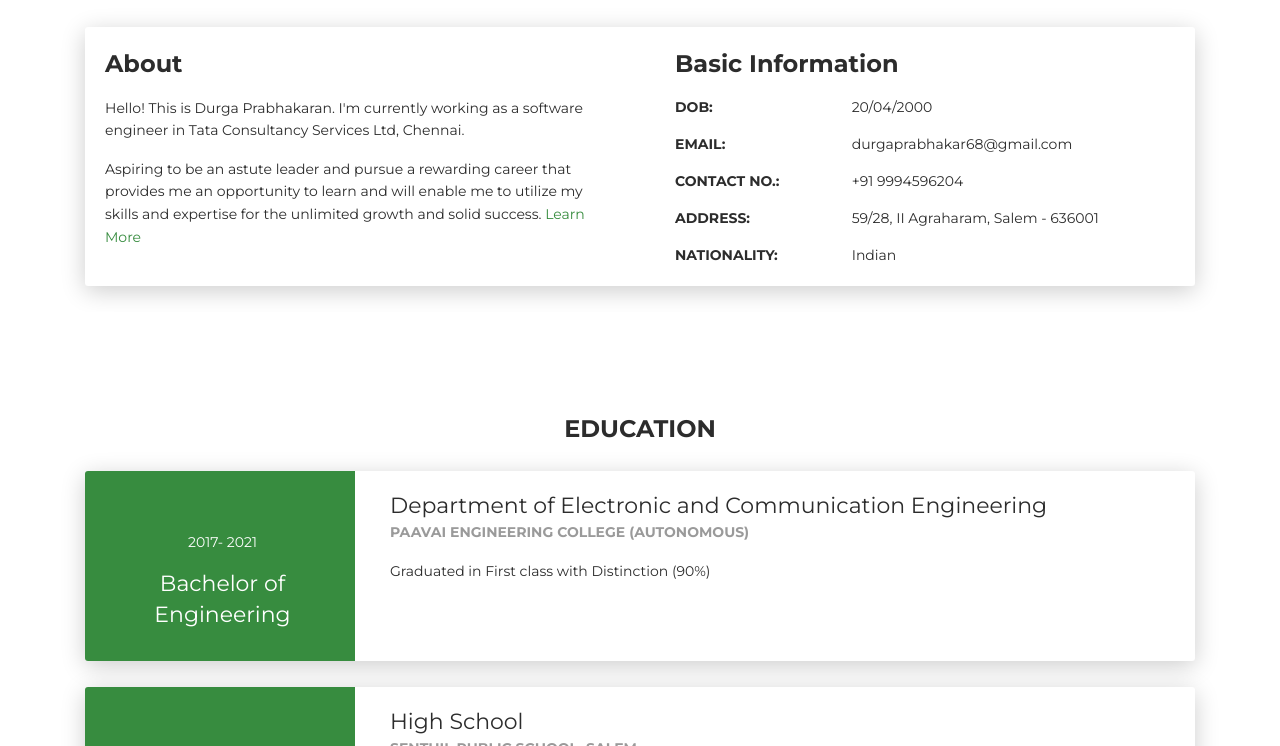
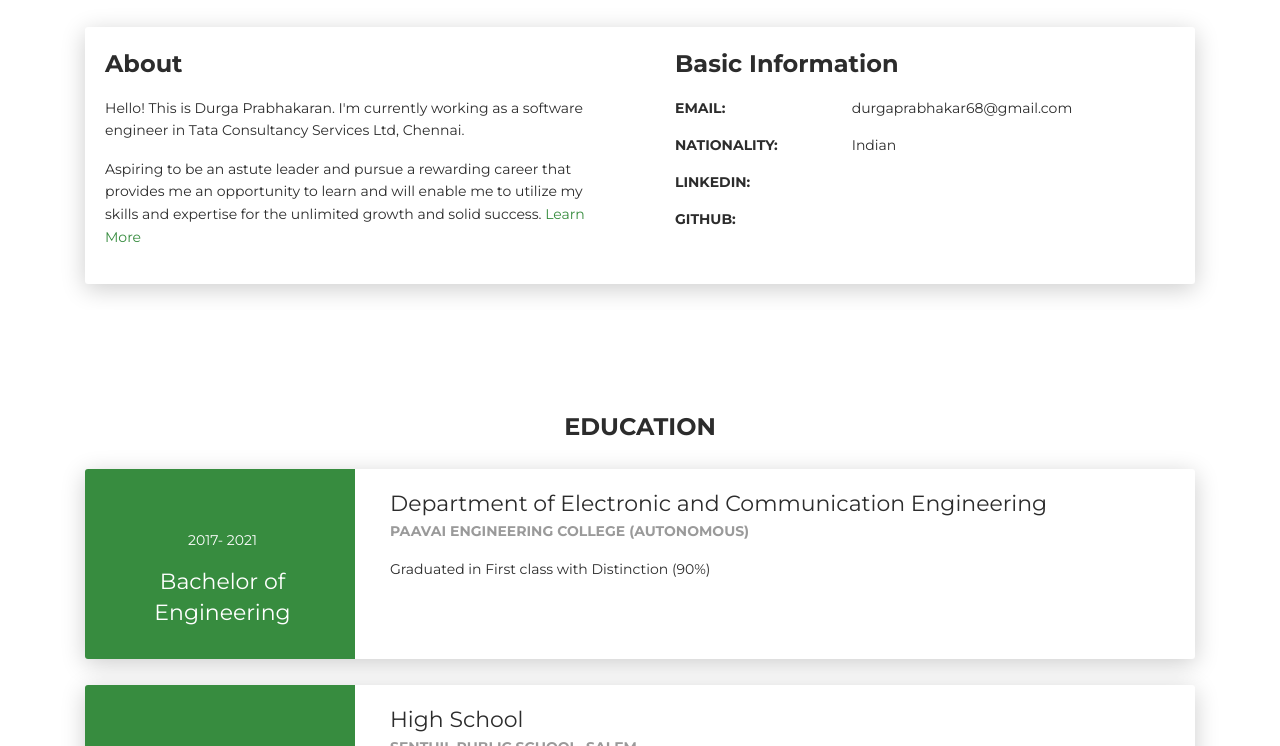
Before and after one commit to DurgaPrabha/durga.github.io, a plain HTML site: page index.html in a window 1280 px wide. Shown: the part 593-1339 px from the top of the page. Drawn offline with Linux system fonts and the light colour scheme.

Commit message:
Update index.html

```diff
--- a/index.html
+++ b/index.html
@@ -27,8 +27,7 @@
                 <li class="nav-item"><a class="nav-link smooth-scroll" href="#experience"> Experience </a></li>
                 <li class="nav-item"><a class="nav-link smooth-scroll" href="#co-curricular"> Co-Curricular </a></li>
                 <li class="nav-item"><a class="nav-link smooth-scroll" href="#skill"> Skills </a></li>
-                <li class="nav-item"><a class="nav-link smooth-scroll" href="#contact"> Contact </a></li>
-              </ul>
+               </ul>
             </div>
           </div>
         </nav>
@@ -44,12 +43,12 @@
         <div class="content-center">
           <div class="cc-profile-image"><a href="#"><img src="images/durga.jpg" alt="Image"/></a></div>
           <div class="h2 title"> DURGA PRABHAKARAN </div>
-          <p class="category text-white"> </p><a class="btn btn-primary" href="#" data-aos="zoom-in" data-aos-anchor="data-aos-anchor">RESUME</a>
+          <p class="category text-white"> </p><a class="btn btn-primary" href="Durga_Resume.pdf" data-aos="zoom-in" data-aos-anchor="data-aos-anchor">RESUME</a>
         </div>
       </div>
       <div class="section">
         <div class="container">
-          <div class="button-container"><a class="btn btn-default btn-round btn-lg btn-icon" href="" rel="tooltip" title="Follow me on LinkedIn"><i class="fa fa-linkedin"></i></a></div>
+          <div class="button-container"><a class="btn btn-default btn-round btn-lg btn-icon" href="https://www.linkedin.com/in/durga-prabhakaran-8060981a7/" rel="tooltip" title="Follow me on LinkedIn"><i class="fa fa-linkedin"></i></a></div>
         </div>
       </div>
     </div>
@@ -71,25 +70,21 @@ and will enable me to utilize my skills and expertise for the unlimited growth a
         <div class="col-lg-6 col-md-12">
           <div class="card-body">
             <div class="h4 mt-0 title">Basic Information</div>
-            <div class="row">
-              <div class="col-sm-4"><strong class="text-uppercase">DoB:</strong></div>
-              <div class="col-sm-8">20/04/2000</div>
-            </div>
             <div class="row mt-3">
               <div class="col-sm-4"><strong class="text-uppercase">Email:</strong></div>
               <div class="col-sm-8">durgaprabhakar68@gmail.com</div>
             </div>
             <div class="row mt-3">
-              <div class="col-sm-4"><strong class="text-uppercase">Contact no.:</strong></div>
-              <div class="col-sm-8">+91 9994596204 </div>
+              <div class="col-sm-4"><strong class="text-uppercase">Nationality:</strong></div>
+              <div class="col-sm-8">Indian</div>
             </div>
             <div class="row mt-3">
-              <div class="col-sm-4"><strong class="text-uppercase">Address:</strong></div>
-              <div class="col-sm-8">59/28, II Agraharam, Salem - 636001</div>
+              <div class="col-sm-4"><strong class="text-uppercase">LinkedIn:</strong></div>
+              <div class="col-sm-8"> <a href="https://www.linkedin.com/in/durga-prabhakaran-8060981a7/" title="LinkedIn"> </a> </div>
             </div>
             <div class="row mt-3">
-              <div class="col-sm-4"><strong class="text-uppercase">Nationality:</strong></div>
-              <div class="col-sm-8">Indian</div>
+              <div class="col-sm-4"><strong class="text-uppercase">GitHub:</strong></div>
+              <div class="col-sm-8"> <a href="https://github.com/durgaprabhakaran" title="Github"> </a> </div>
             </div>
           </div>
         </div>
```
